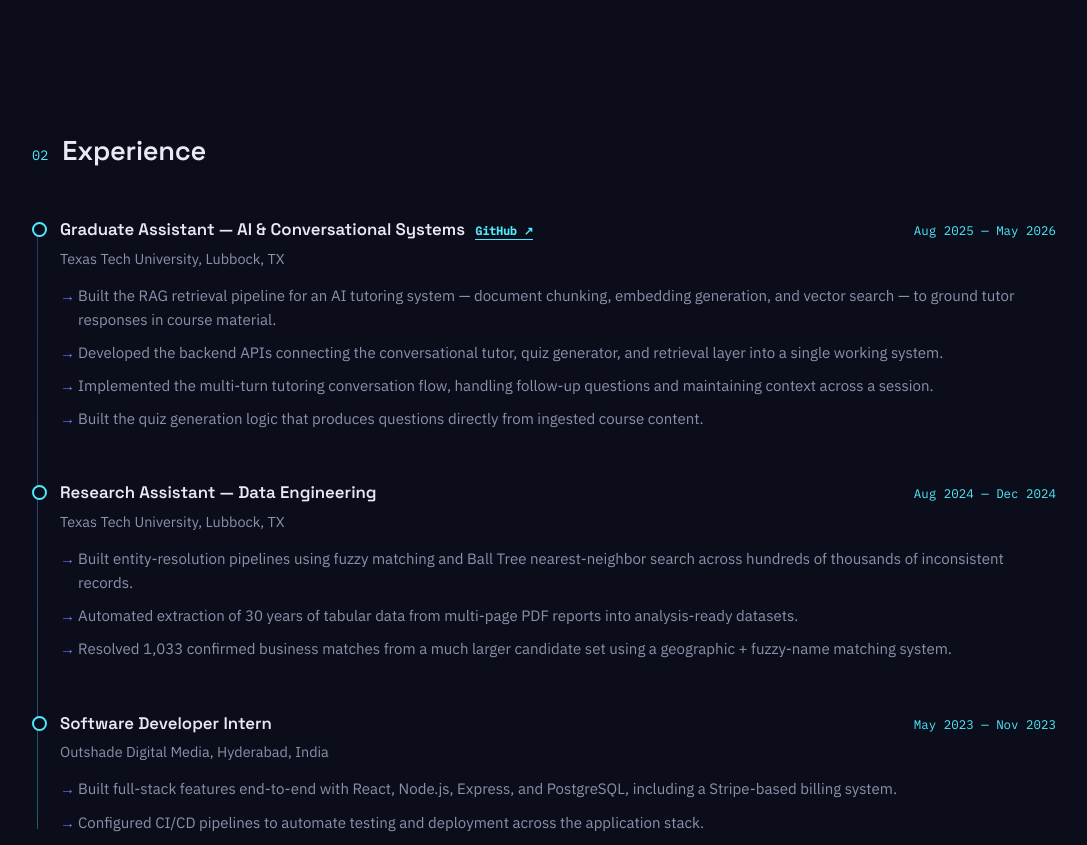
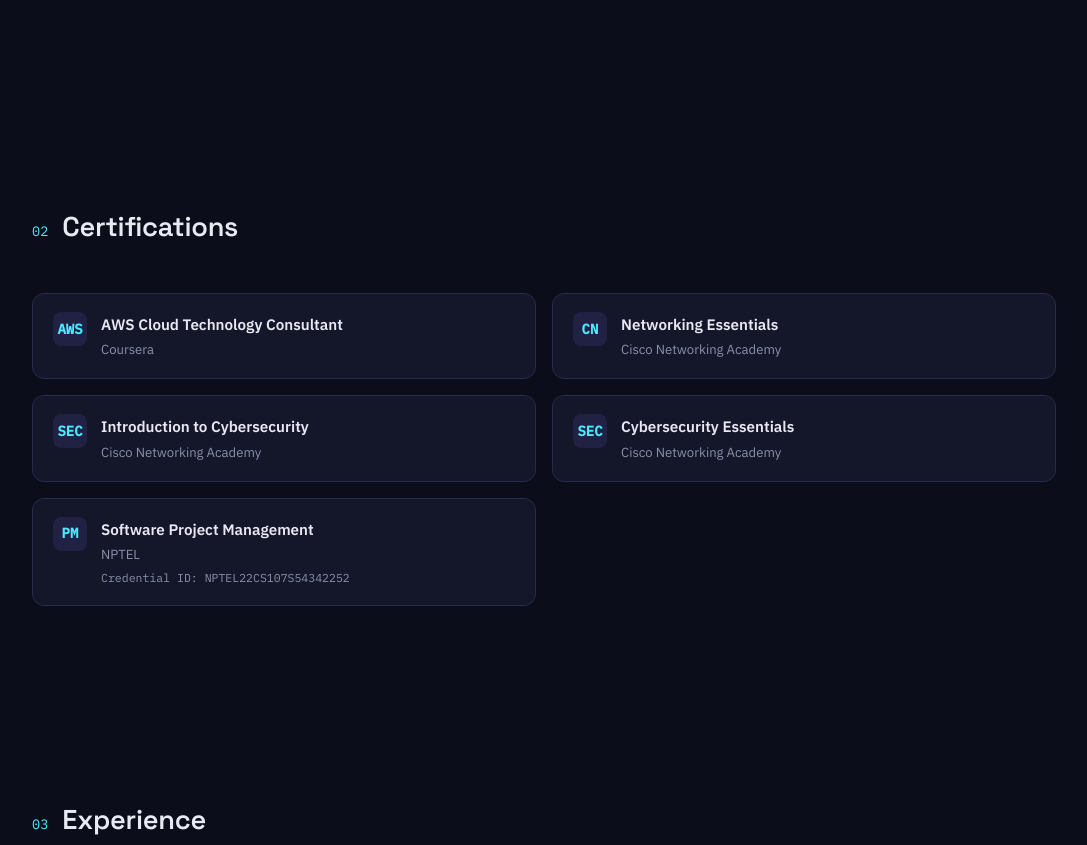
Before and after one commit to Rechal03/rechal03.github.io, a plain HTML site: page index.html in a window 1280 px wide. Shown: the part 1631-2476 px from the top of the page, without its empty margins (96-1183 px from the left). Drawn offline with Linux system fonts and the light colour scheme.

Commit message:
Update index.html

```diff
--- a/index.html
+++ b/index.html
@@ -298,6 +298,47 @@
   }
   .chip:hover{ border-color: var(--accent-2); color: var(--text); }
 
+  /* ---------- CERTIFICATIONS ---------- */
+  .cert-grid{
+    display: grid;
+    grid-template-columns: repeat(2, 1fr);
+    gap: 16px;
+  }
+  @media (max-width: 700px){ .cert-grid{ grid-template-columns: 1fr; } }
+  .cert-card{
+    background: var(--surface);
+    border: 1px solid var(--border);
+    border-radius: 12px;
+    padding: 18px 20px;
+    display: flex;
+    align-items: flex-start;
+    gap: 14px;
+    transition: border-color 0.25s ease, transform 0.25s ease;
+  }
+  .cert-card:hover{ border-color: var(--accent-1); transform: translateY(-2px); }
+  .cert-icon{
+    width: 34px;
+    height: 34px;
+    flex-shrink: 0;
+    border-radius: 8px;
+    background: rgba(124,111,255,0.12);
+    display: flex;
+    align-items: center;
+    justify-content: center;
+    color: var(--accent-2);
+    font-family: 'IBM Plex Mono', monospace;
+    font-size: 14px;
+    font-weight: 700;
+  }
+  .cert-name{ font-weight: 600; font-size: 0.95rem; margin-bottom: 3px; }
+  .cert-issuer{ color: var(--text-muted); font-size: 0.82rem; }
+  .cert-id{
+    font-family: 'IBM Plex Mono', monospace;
+    color: var(--text-muted);
+    font-size: 0.72rem;
+    margin-top: 4px;
+  }
+
   /* ---------- EXPERIENCE ---------- */
   .timeline{ position: relative; padding-left: 28px; }
   .timeline::before{
@@ -451,6 +492,7 @@
     <a href="#top" class="nav-brand">RRC<span class="dot">.</span></a>
     <ul class="nav-links">
       <li><a href="#about">About</a></li>
+      <li><a href="#certifications">Certifications</a></li>
       <li><a href="#experience">Experience</a></li>
       <li><a href="#projects">Projects</a></li>
       <li><a href="#contact">Contact</a></li>
@@ -462,7 +504,7 @@
   <div class="wrap">
     <div class="eyebrow mono">Available for full-stack &amp; AI engineering roles</div>
     <h1 class="title">Rechal Reddy Chamakura — building systems that <span class="grad">retrieve, reason, and ship.</span></h1>
-    <p class="hero-sub">Full-Stack Engineer and AI-driven systems developer. I build end-to-end applications, RAG pipelines, and production-ready platforms — from vector search to the API that serves it.</p>
+    <p class="hero-sub">Full-Stack Engineer and AI-driven systems developer. I build end-to-end applications, RAG pipelines, multi-agent AI systems, and production-ready platforms — from vector search to the API that serves it.</p>
     <div class="hero-actions">
       <a class="btn btn-primary" href="#projects">View Projects</a>
       <a class="btn btn-ghost" href="mailto:rechalreddyc@gmail.com">Get in touch</a>
@@ -504,16 +546,16 @@
           <img src="profile-photo.jpg" alt="Rechal Reddy Chamakura">
         </div>
         <div class="about-text reveal">
-          <p>I'm a <strong>Full-Stack Engineer</strong> and <strong>AI systems developer</strong> currently completing my M.S. in Computer Science at Texas Tech University. My work spans two connected worlds: building reliable backend systems and APIs, and building the retrieval and reasoning layers that make LLMs actually useful in production.</p>
-          <p>Recently I re-architected a production <strong>RAG pipeline</strong> — chunking, embedding, and re-ranking — to improve retrieval precision while cutting response latency under real query load. I also built <strong>ResearchGPT</strong> from scratch: a document-grounded question-answering system running entirely on local, open-source models.</p>
+          <p>I'm a <strong>Full-Stack Engineer</strong> and <strong>AI systems developer</strong> with an M.S. in Computer Science from Texas Tech University (2026). My work spans two connected worlds: building reliable backend systems and APIs, and building the retrieval, reasoning, and agent orchestration layers that make LLMs actually useful in production.</p>
+          <p>Recently I re-architected a production <strong>RAG pipeline</strong> — chunking, embedding, and re-ranking — to improve retrieval precision while cutting response latency under real query load. I've also built <strong>ResearchGPT</strong>, a document-grounded question-answering system, and <strong>Job Agent AI</strong>, a multi-agent LangGraph system that automates job application analysis — both running entirely on local, open-source models.</p>
           <p>I like problems where the correctness of an answer matters — where "the model made something up" isn't an acceptable failure mode.</p>
         </div>
         <div class="skills reveal">
           <div class="skills-block">
             <h3>Generative AI</h3>
             <div class="chip-row">
-              <span class="chip">RAG</span><span class="chip">LangChain</span><span class="chip">FAISS</span>
-              <span class="chip">Hugging Face</span><span class="chip">Llama 3 / Ollama</span><span class="chip">Prompt Engineering</span>
+              <span class="chip">RAG</span><span class="chip">LangChain</span><span class="chip">LangGraph</span><span class="chip">FAISS</span>
+              <span class="chip">Hugging Face</span><span class="chip">Llama 3 / Ollama</span><span class="chip">Multi-Agent Systems</span><span class="chip">Prompt Engineering</span>
             </div>
           </div>
           <div class="skills-block">
@@ -534,10 +576,63 @@
     </div>
   </section>
 
+  <section id="certifications">
+    <div class="wrap">
+      <div class="section-head reveal">
+        <span class="section-num mono">02</span>
+        <h2>Certifications</h2>
+      </div>
+      <div class="cert-grid">
+
+        <div class="cert-card reveal">
+          <div class="cert-icon">AWS</div>
+          <div>
+            <div class="cert-name">AWS Cloud Technology Consultant</div>
+            <div class="cert-issuer">Coursera</div>
+          </div>
+        </div>
+
+        <div class="cert-card reveal">
+          <div class="cert-icon">CN</div>
+          <div>
+            <div class="cert-name">Networking Essentials</div>
+            <div class="cert-issuer">Cisco Networking Academy</div>
+          </div>
+        </div>
+
+        <div class="cert-card reveal">
+          <div class="cert-icon">SEC</div>
+          <div>
+            <div class="cert-name">Introduction to Cybersecurity</div>
+            <div class="cert-issuer">Cisco Networking Academy</div>
+          </div>
+        </div>
+
+        <div class="cert-card reveal">
+          <div class="cert-icon">SEC</div>
+          <div>
+            <div class="cert-name">Cybersecurity Essentials</div>
+            <div class="cert-issuer">Cisco Networking Academy</div>
+          </div>
+        </div>
+
+        <div class="cert-card reveal">
+          <div class="cert-icon">PM</div>
+          <div>
+            <div class="cert-name">Software Project Management</div>
+            <div class="cert-issuer">NPTEL</div>
+            <div class="cert-id">Credential ID: NPTEL22CS107S54342252</div>
+          </div>
+        </div>
+
+      </div>
+    </div>
+  </section>
+
   <section id="experience">
     <div class="wrap">
       <div class="section-head reveal">
-        <span class="section-num mono">02</span>
+        <span class="section-num mono">03</span>
         <h2>Experience</h2>
       </div>
       <div class="timeline">
@@ -588,7 +683,7 @@
   <section id="projects">
     <div class="wrap">
       <div class="section-head reveal">
-        <span class="section-num mono">03</span>
+        <span class="section-num mono">04</span>
         <h2>Selected Projects</h2>
       </div>
 
@@ -615,6 +710,19 @@
         <div class="stack-row">
           <span class="stack-chip">FastAPI</span><span class="stack-chip">Sentence Transformers</span><span class="stack-chip">FAISS</span>
           <span class="stack-chip">Llama 3 / Ollama</span><span class="stack-chip">RAG</span><span class="stack-chip">JavaScript</span>
+        </div>
+      </div>
+
+      <div class="project-featured reveal">
+        <span class="proj-tag mono">Featured — Agentic AI System</span>
+        <h3>Job Agent AI — Multi-Agent Career Assistant</h3>
+        <p>A multi-agent AI system that analyzes a resume against a job description and produces a complete application-readiness report. Built as four sequential LangGraph agents — resume parsing, skill gap analysis, resume tailoring, and interview preparation — each passing structured state to the next, rather than a single prompt-response chatbot.</p>
+        <div class="proj-links">
+          <a href="https://github.com/Rechal03/job-agent-ai" target="_blank" rel="noopener">View on GitHub ↗</a>
+        </div>
+        <div class="stack-row">
+          <span class="stack-chip">LangGraph</span><span class="stack-chip">LangChain</span><span class="stack-chip">FastAPI</span>
+          <span class="stack-chip">Llama 3 / Ollama</span><span class="stack-chip">Pydantic</span><span class="stack-chip">Multi-Agent Orchestration</span>
         </div>
       </div>
 
```
